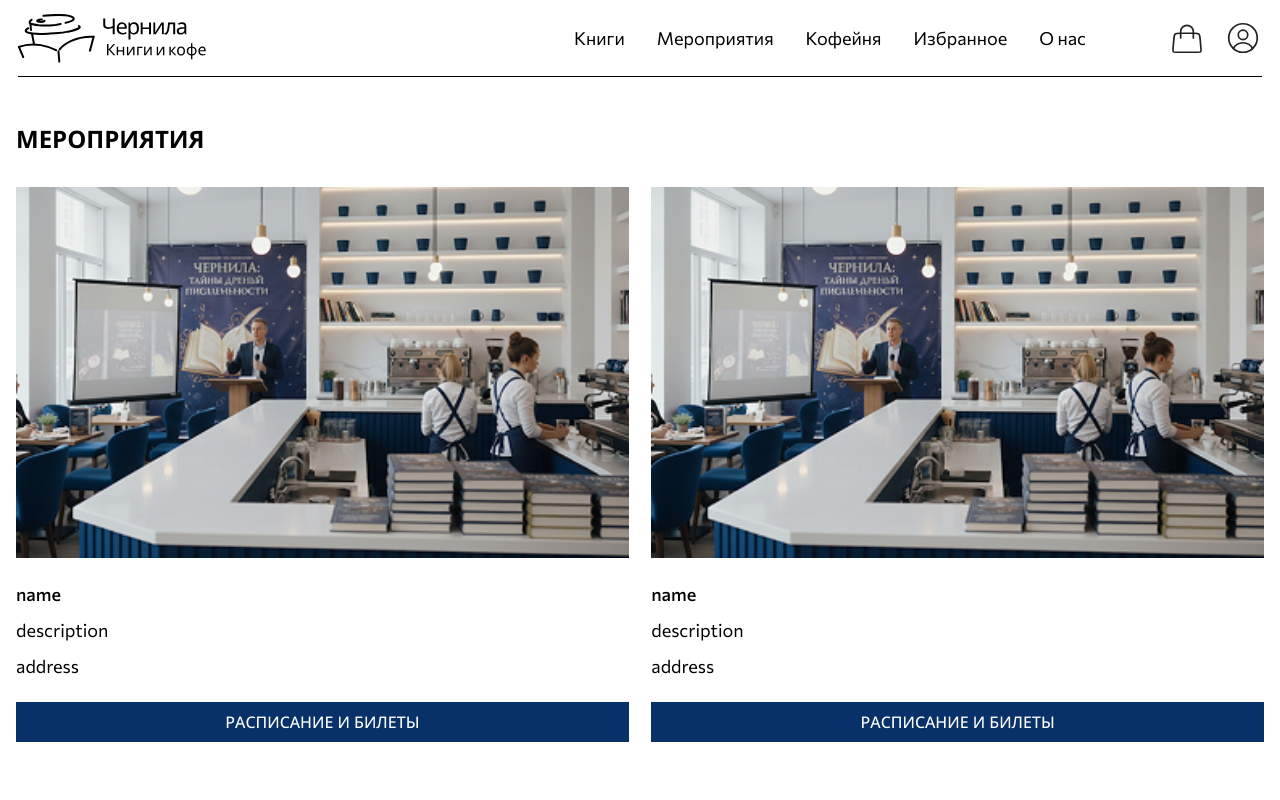
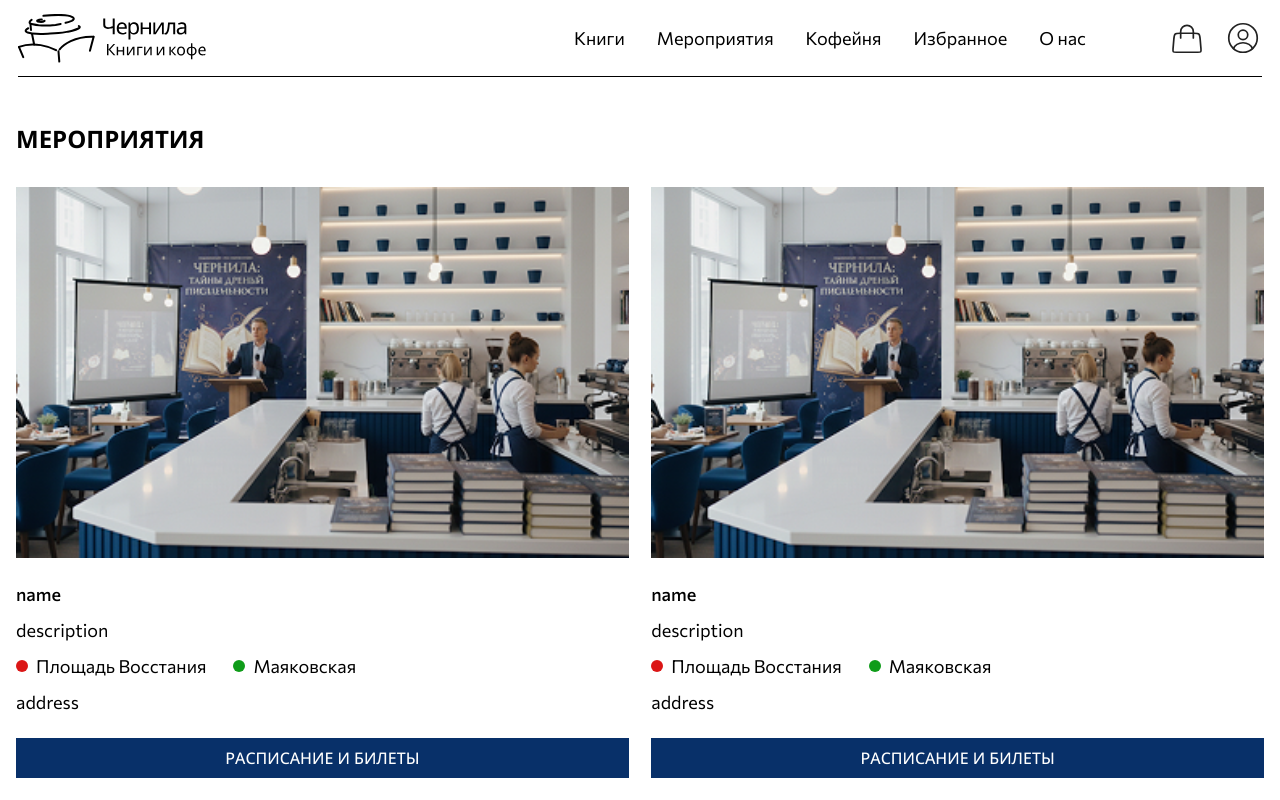
Before and after one commit to Juliatic75/book_store, a Vue app: page /events in a window 1280 px wide. Shown: the top 800 px of the page. Built offline with nearby package versions, Linux system fonts and the light colour scheme.

Commit message:
add pages

```diff
--- a/src/components/event-card/EventCard.vue
+++ b/src/components/event-card/EventCard.vue
@@ -7,6 +7,11 @@
   <span class="font-medium mb-4">{{ props.name }}</span>
 
   <span class="mb-4">{{ props.description }}</span>
+
+  <div class="flex gap-6 mb-4">
+    <span class="dot dot-red">Площадь Восстания</span>
+    <span class="dot dot-green">Маяковская</span>
+  </div>
 
   <span class="mb-6">{{ props.address }}</span>
 
@@ -39,5 +44,29 @@ const props = defineProps({
   img {
     width: 100%;
   }
+
+  .dot {
+    display: inline-flex;
+    align-items: center;
+
+    &-red:before {
+      content: '';
+      display: inline-block;
+      width: 12px;
+      height: 12px;
+      margin-right: 8px;
+      border-radius: 50%;
+      background-color: #DB1616;
+    }
+    &-green:before {
+      display: inline-block;
+      content: '';
+      width: 12px;
+      height: 12px;
+      margin-right: 8px;
+      border-radius: 50%;
+      background-color: #0F9C19;
+    }
+  }
 }
 </style>
```
